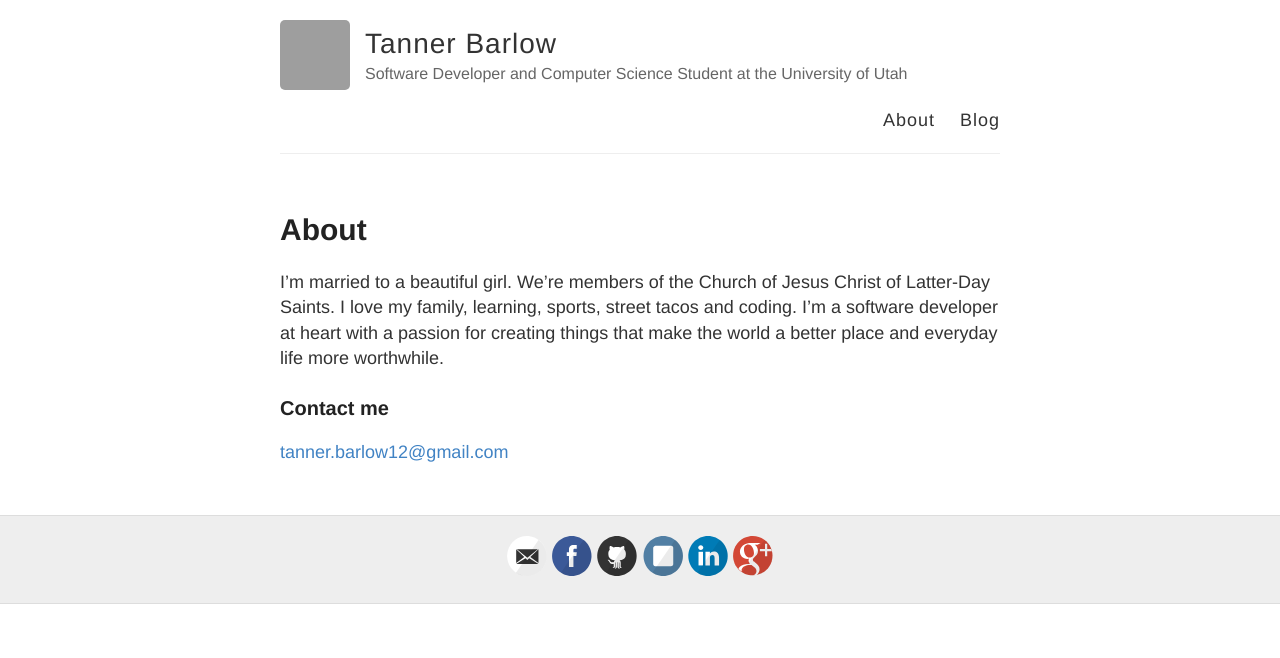
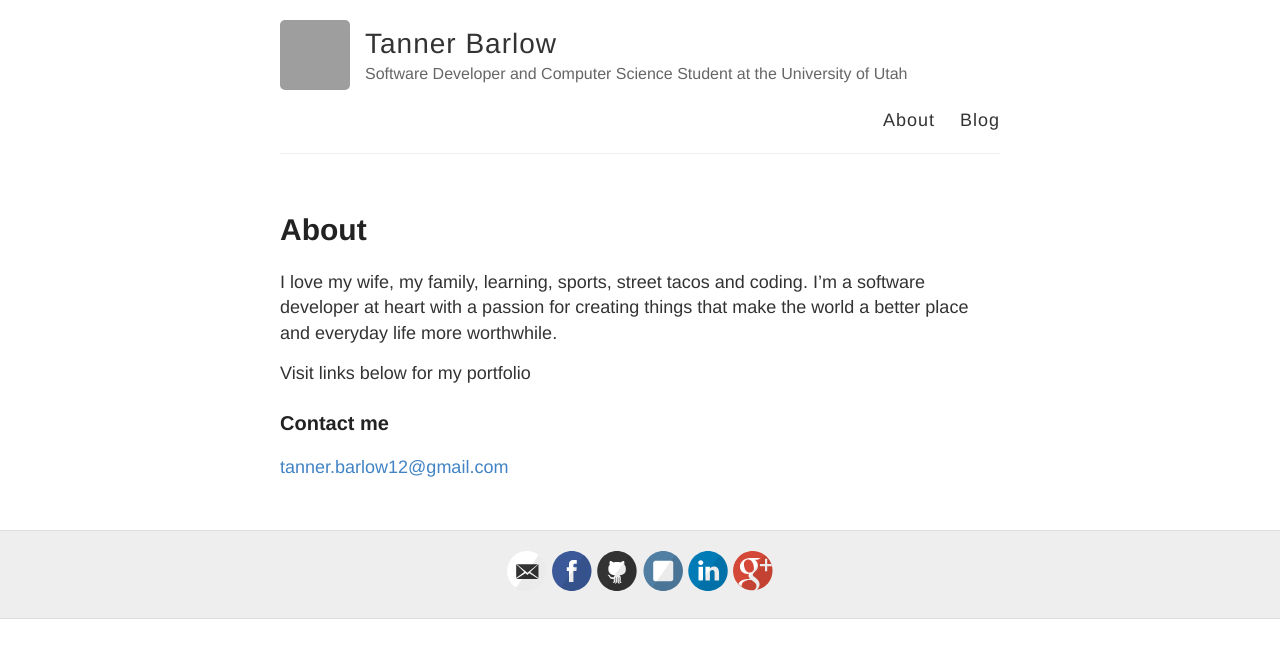
Before and after one commit to tbarlow12/tbarlow12.github.io, a Jekyll site: the page built from about.md, in a window 1280 px wide. Shown: the top 658 px of the page. Built offline with Jekyll 4.4.1, drawn with Linux system fonts in a browser that asks for light colours; Markdown is read by kramdown in place of the engine named in the settings; grey boxes are pictures that could not be loaded.

Commit message:
About update

```diff
--- a/Gemfile
+++ /dev/null
@@ -1,2 +0,0 @@
-source 'https://rubygems.org'
-gem 'github-pages'
--- a/about.md
+++ b/about.md
@@ -4,8 +4,10 @@ title: About
 
 ---
 
-I'm married to a beautiful girl. We're members of the Church of Jesus Christ of Latter-Day Saints. I love my family, learning, sports, street tacos and coding. I'm a software developer at heart with a passion for creating things that make the world a better place and everyday life more worthwhile.
+I love my wife, my family, learning, sports, street tacos and coding. I'm a software developer at heart with a passion for creating things that make the world a better place and everyday life more worthwhile.
+
+Visit links below for my portfolio
 
 ### Contact me
 
-[tanner.barlow12@gmail.com](mailto:email@domain.com)
+[tanner.barlow12@gmail.com](mailto:tanner.barlow12@gmail.com)
```
